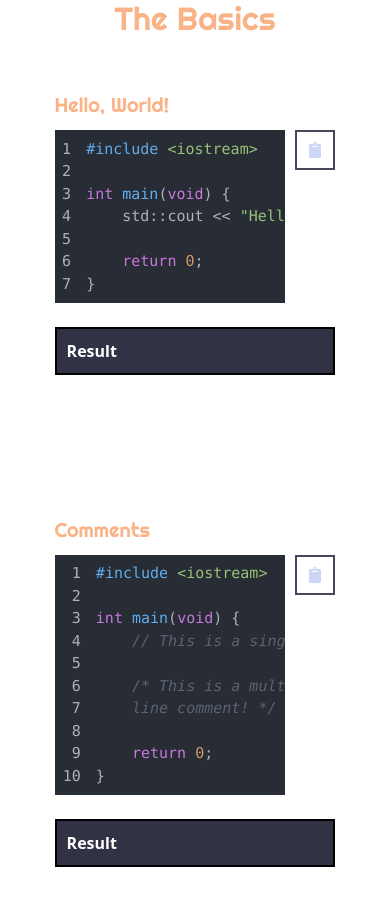
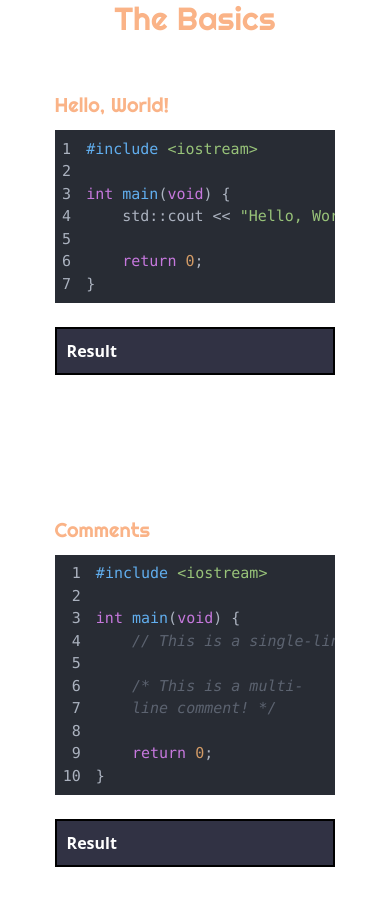
Before and after one commit to KyleCurtis/SpaceDocs, a Next.js app: page /topics/languages/cpp in a window 390 px wide. Shown: the part 980-1886 px from the top of the page. Built offline with nearby package versions, Linux system fonts and the light colour scheme; a web font is replaced by a local one.

Commit message:
Mobile ui improvements

```diff
--- a/components/Clipboard.js
+++ b/components/Clipboard.js
@@ -5,7 +5,7 @@ import { FaClipboard } from "react-icons/fa";
 const Clipboard = ({ code }) => {
   return (
     <CopyToClipboard text={code}>
-      <button className="border-solid border-2 border-[var(--cat-mocha-surface1)] float-right p-[10px] right-0">
+      <button className="hidden lg:block border-solid border-2 border-[var(--cat-mocha-surface1)] float-right p-[10px] right-0">
         <FaClipboard className="text-[var(--cat-mocha-text)]"/>
       </button>
     </CopyToClipboard>
--- a/components/Code.js
+++ b/components/Code.js
@@ -4,7 +4,7 @@ import { atomOneDark } from "react-syntax-highlighter/dist/cjs/styles/hljs";
 const Code = ({ lang, children }) => {
   return (
     <div>
-      <div className="code-block pr-[50px]">
+      <div className="code-block lg:pr-[50px]">
         <SyntaxHighlighter
           language={lang}
           style={atomOneDark}
--- a/pages/topics/languages/js.js
+++ b/pages/topics/languages/js.js
@@ -50,10 +50,10 @@ const JsPage = () => {
           <Link href="#hello-world">
             <li><SiJavascript className="side-nav-js-logo"/> Hello, World!</li>
           </Link>
-          <Link href="#">
+          <Link href="#comments">
             <li><SiJavascript className="side-nav-js-logo"/> Comments</li>
           </Link>
-          <Link href="#">
+          <Link href="#variables">
             <li><SiJavascript className="side-nav-js-logo"/> Variables</li>
           </Link>
           <br />
@@ -63,7 +63,7 @@ const JsPage = () => {
             <li><SiJavascript className="side-nav-js-logo"/> Value Types</li>
           </Link>
           <Link href="#">
-            <li><SiJavascript className="side-nav-js-logo"/> Checking the type</li>
+            <li><SiJavascript className="side-nav-js-logo"/> Type Checking (typeof)</li>
           </Link>
           <Link href="#">
             <li><SiJavascript className="side-nav-js-logo"/> Type Conversions</li>
```
